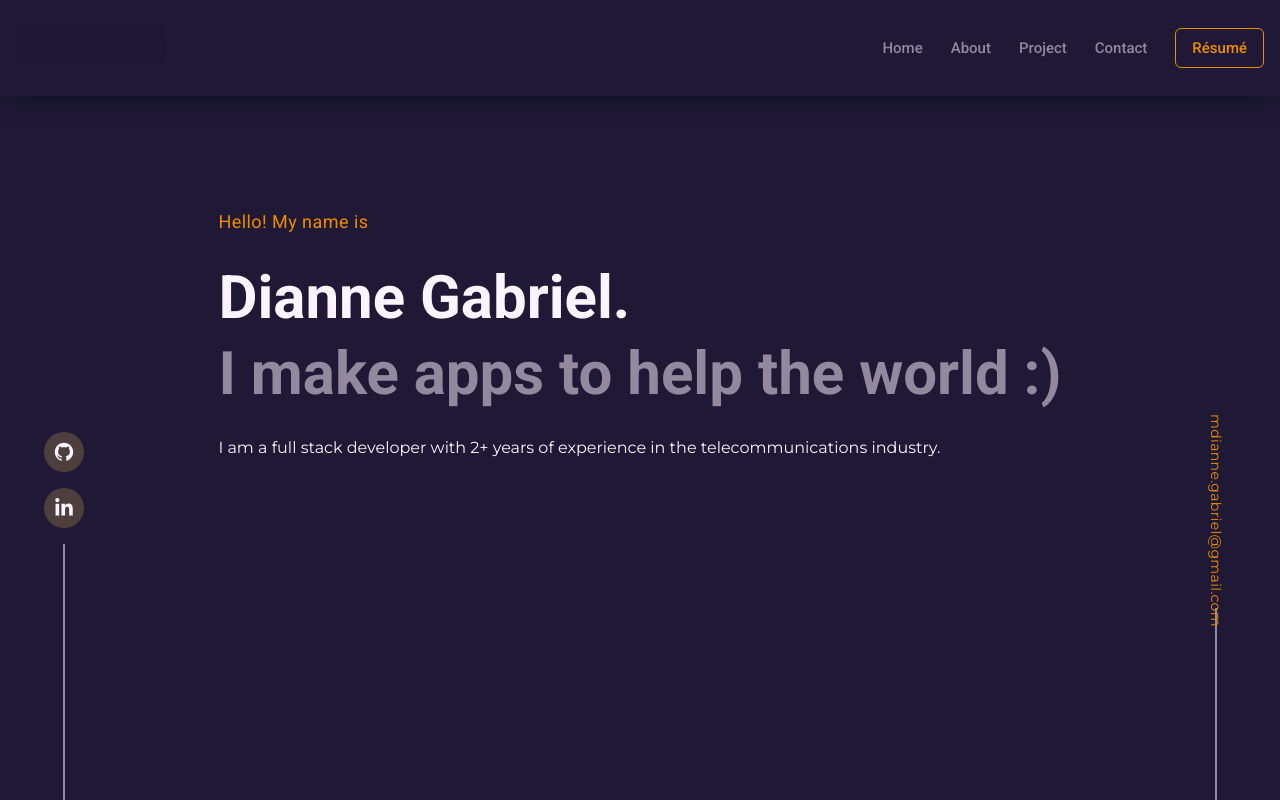
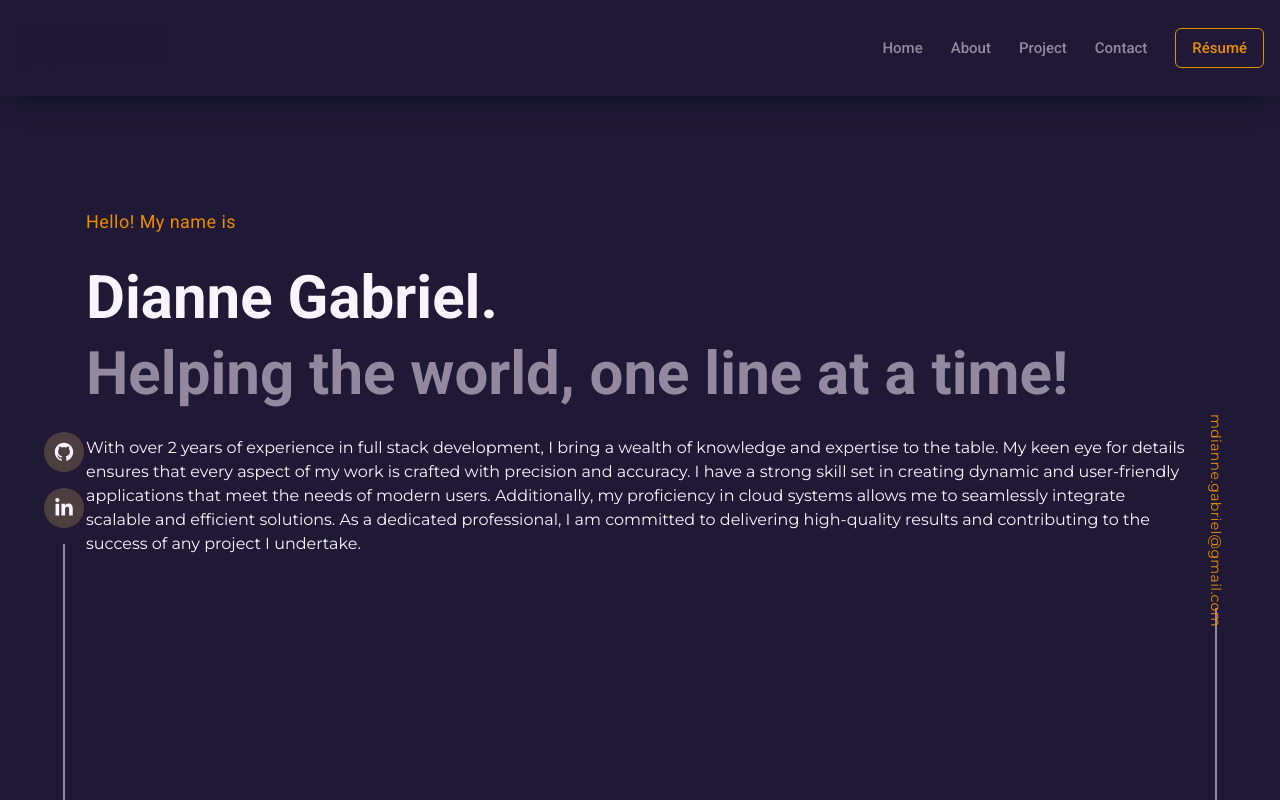
Before and after one commit to diannegabriel/website, a Next.js app: page / in a window 1280 px wide. Built offline with nearby package versions, Linux system fonts and the light colour scheme.

Commit message:
Update introduction texts

```diff
--- a/components/Introduction.tsx
+++ b/components/Introduction.tsx
@@ -21,9 +21,9 @@ const Introduction = () => {
         transition={{ duration: 0.5, delay: 0.7 }}
         className="text-4xl lgL:text-6xl font-titleFont font-semibold flex flex-col"
       >
-        Dianne Gabriel. <span className="text-textDark mt-2 lgL:mt-4">I make apps to help the world :)</span>
+        Dianne Gabriel. <span className="text-textDark mt-2 lgL:mt-4">Helping the world, one line at a time!</span>
       </motion.h1>
-      <p>I am a full stack developer with 2+ years of experience in the telecommunications industry.</p>
+      <p>With over 2 years of experience in full stack development, I bring a wealth of knowledge and expertise to the table. My keen eye for details ensures that every aspect of my work is crafted with precision and accuracy. I have a strong skill set in creating dynamic and user-friendly applications that meet the needs of modern users. Additionally, my proficiency in cloud systems allows me to seamlessly integrate scalable and efficient solutions. As a dedicated professional, I am committed to delivering high-quality results and contributing to the success of any project I undertake.</p>
     </section>
   );
 };
```
